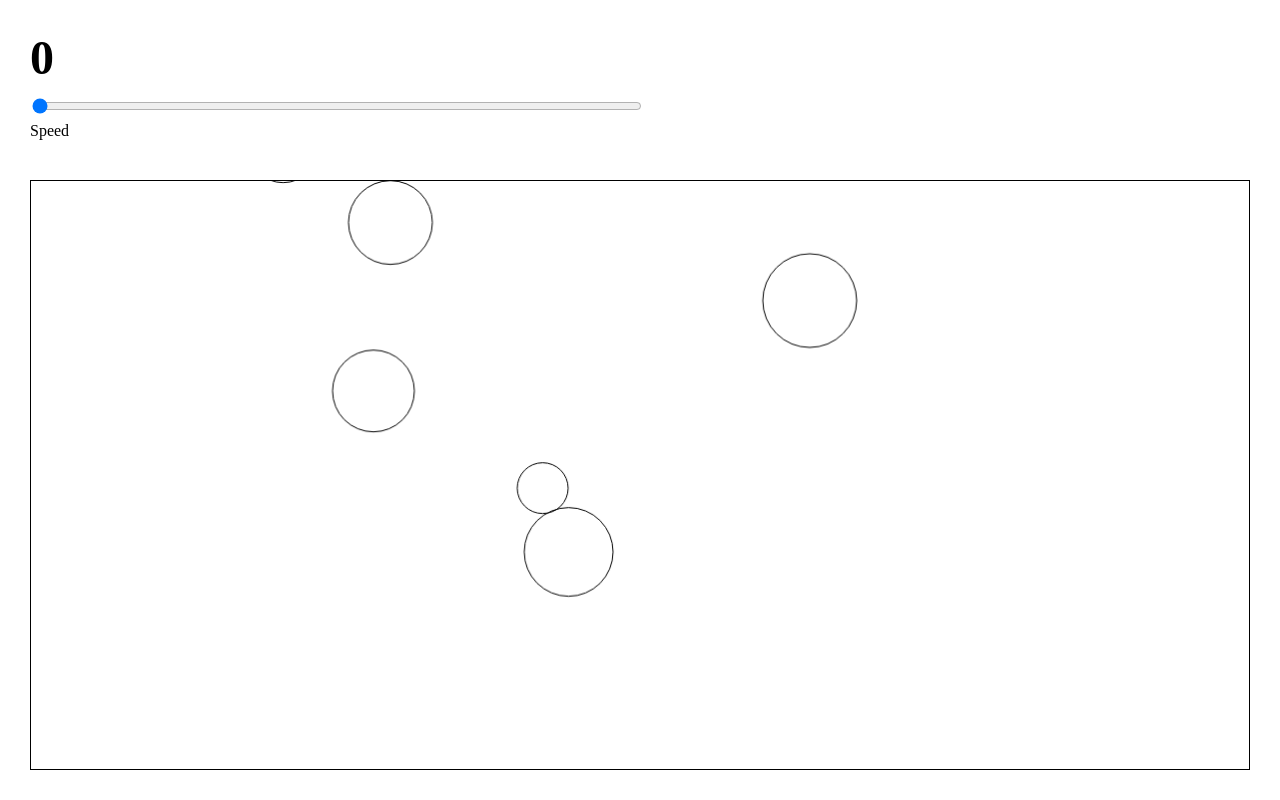
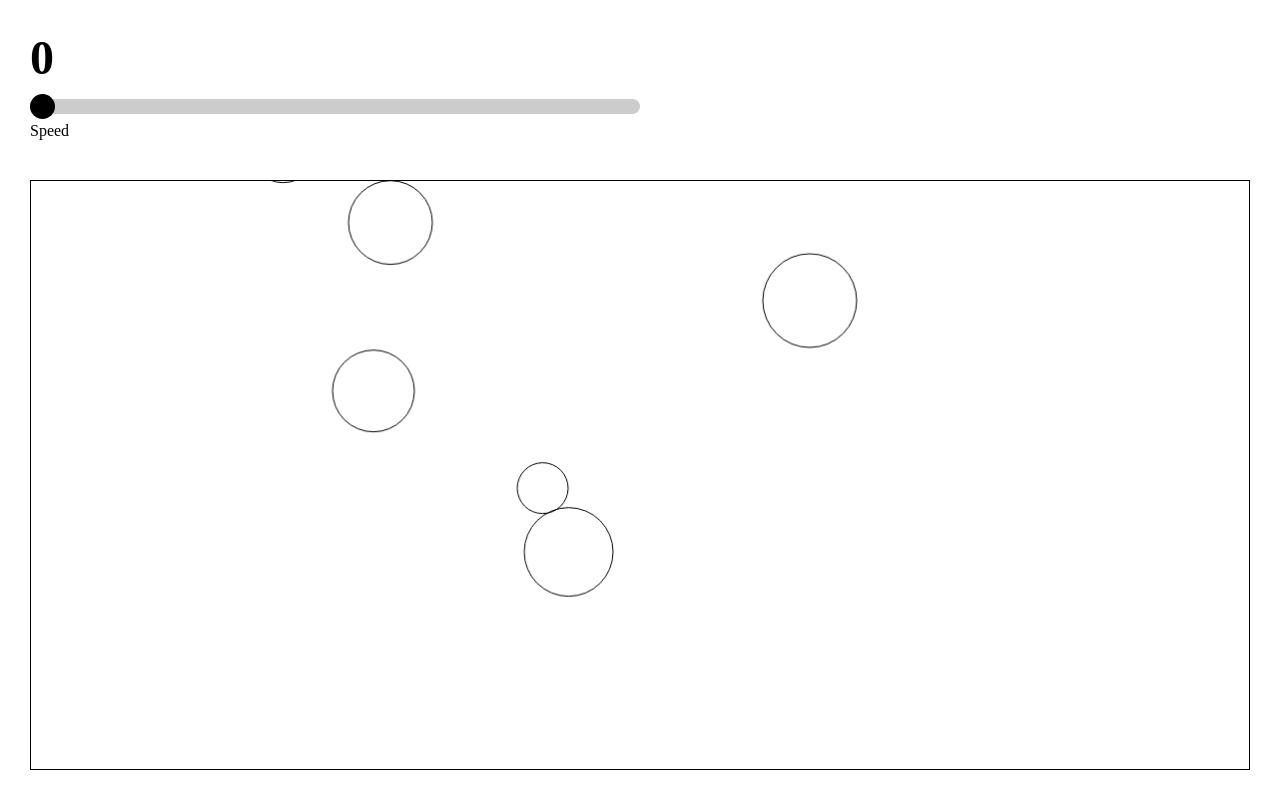
Before and after one commit to wkolean/dot-game, a website: page views/index.html in a window 1280 px wide. Drawn offline with Linux system fonts and the light colour scheme.

Commit message:
styles for range slider

```diff
--- a/public/style.css
+++ b/public/style.css
@@ -28,13 +28,42 @@ body {
 }
 
 .panel__input {
+  -webkit-appearance: none;
+  background-color: rgba(0, 0, 0, .2);
+  border-radius: 25px;
+  height: 15px;
+  margin: 5px 0;
   max-width: 50%;
+  padding: 0;
+  width: 100%;
+}
+
+.panel__input:focus {
+  outline: none;
+}
+
+.panel__input::-webkit-slider-thumb {
+  -webkit-appearance: none;
+  background: #000;
+  border: transparent;
+  border-radius: 25px;
+  cursor: pointer;
+  height: 25px;
+  margin-top: -5px;
+  width: 25px;
+}
+
+.panel__input::-webkit-slider-runnable-track {
+  border-radius: 15px;
+  cursor: pointer;
+  height: 15px;
+  margin: 5px 0;
   width: 100%;
 }
 
 .panel__label {
+  display: block;
   font-size: 1rem;
-  display: block;
 }
 
 .board {
@@ -42,5 +71,5 @@ body {
   display: block;
   height: calc(100vh - var(--panel-height) - var(--game-padding));
   margin: 0 auto;
-  width:  calc(100vw - 2 * var(--game-padding));
+  width: calc(100vw - 2 * var(--game-padding));
 }
--- a/views/index.html
+++ b/views/index.html
@@ -8,9 +8,7 @@
 <body>
   <section class="panel">
     <h1 class="panel__score"><var id="score">0</var></h1>
-    <form>
-      <input id="speed" name="speed" type="range" min="10" max="100" value="10" class="panel__input">
-    </form>
+    <input id="speed" name="speed" type="range" min="10" max="100" value="10" class="panel__input">
     <label class="panel__label">Speed</label>
   </section>
   <canvas class="board">Sorry, your browser is not compatible.</canvas>
```
